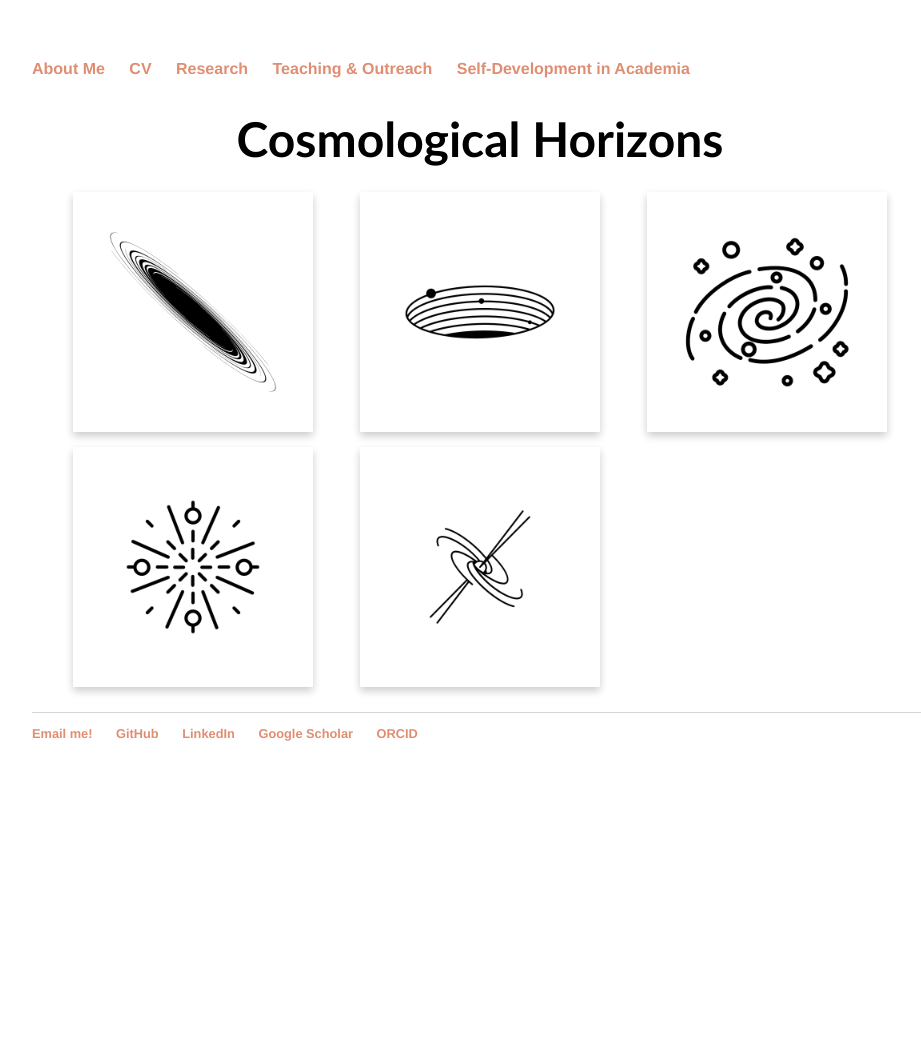
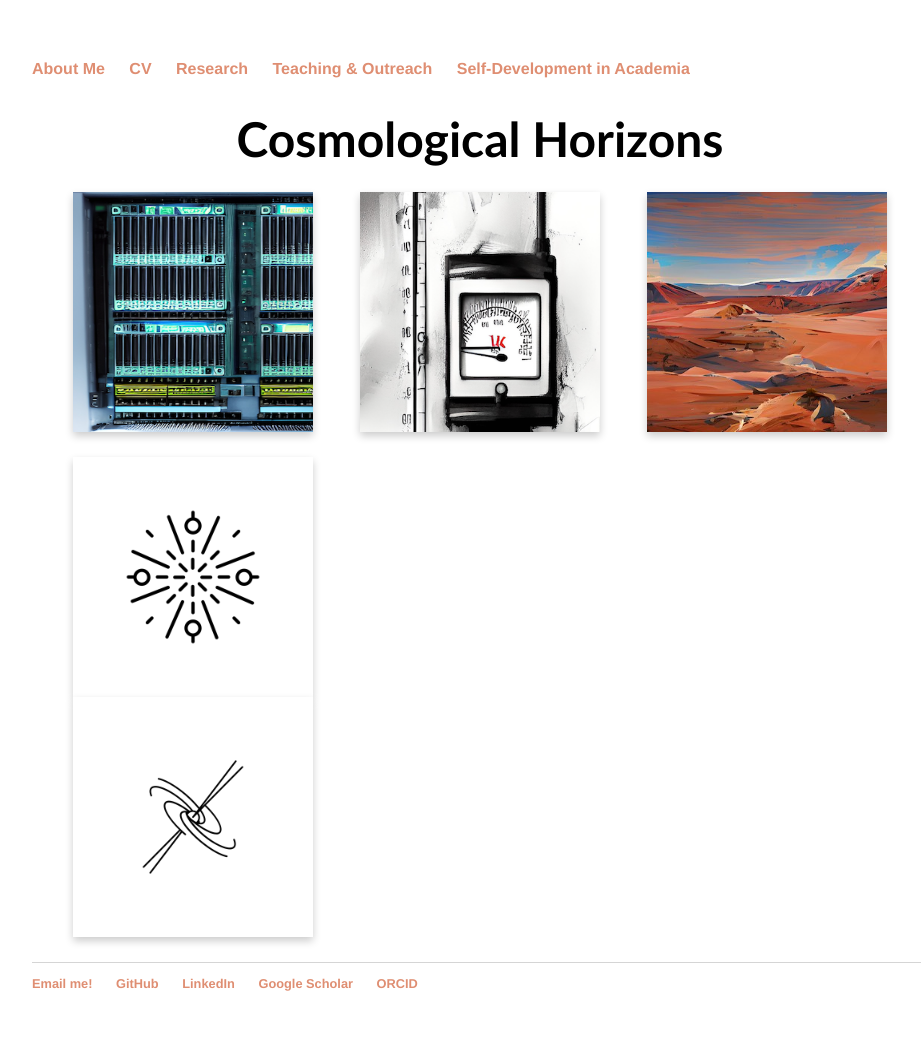
Before and after one commit to sanahabhimani/sanahabhimani.github.io, a Jekyll site: the page built from research/index.html, in a window 1280 px wide. Shown: the whole page, without its empty margins (160-1081 px from the left). Built offline with Jekyll 4.4.1, drawn with Linux system fonts in a browser that asks for light colours; before the commit the page ends 900 px from its top, so only the background shows below that.

Commit message:
update research page art

```diff
--- a/research/index.html
+++ b/research/index.html
@@ -55,7 +55,7 @@
 	  justify-items: center;
 	  align-items: center;
 	  column-gap: 15px;
-	  row-gap:  15px;
+	  row-gap:  25px;
 	  padding: 25px;
 	}
 
@@ -110,7 +110,7 @@
 	}
 
 	h2 {
-  	font-size: 20px;
+  	font-size: 18px;
 	}
 
 </style>
@@ -128,13 +128,12 @@
       <div class="flip-card">
         <div class="flip-card-inner">
           <div class="flip-card-front">
-            <img src="dmhalo.png" style="width:100%" title="Gravitational Waves" alt="Inflation">
-            <!-- <img src="img/heroes_thumbnail/heroes_thumbnail_large/abaddon_lg.png" alt="Avatar" style="width:120px;height:120px;" />  -->
+            <img src="socs.png" style="width:100%" title="DAQ Software Dev" alt="SOCS">
           </div>
           <div class="flip-card-back">
-	    <h2>Dark Matter Haloes</h2>
-            <p style="text-align:left"><b>Code</b>: <a href="https://github.com/simonsobs/socs">SOCS</a> (OCS)</p>
-	    <p style="text-align:justify"> FIX: Info here</p>
+	    <h2>Simons Observatory Site DAQ Software Development</h2>
+            <p style="text-align:left">Contribute to data acquisition software development for critical site agents for SO; see <a href="https://github.com/simonsobs/socs">SOCS</a> FIX: Check if private repo</p>
+	    <p style="text-align:justify"> </p>
           </div>
         </div>
       </div>
@@ -144,14 +143,13 @@
       <div class="flip-card">
         <div class="flip-card-inner">
           <div class="flip-card-front">
-            <img src="blackhole.png" style="width:100%" title="Black Hole" alt="PBH">
+            <img src="sensors.png" style="width:100%" title="Thermometers for the Simons Observatory" alt="therm">
             <!-- <img src="img/heroes_thumbnail/heroes_thumbnail_large/axe_lg.png" alt="Avatar" style="width:120px;height:120px;" /> -->
           </div>
           <div class="flip-card-back">
-	    <h2>Primordial Black Holes</h2>
-            <p style="text-align:left"><b>Code</b>: Mathematica</p>
-	    <p style="text-align:justify"> Calculated gravitational wave signatures of primorial black hole mergers in the early universe.</p>
-          </div>
+	    <h2>Thermometry for SO</h2>
+            <p style="text-align:left"><b>Buzz Words</b>: Python, Soldering, continuity testing, DR shenanigans</p>
+	    <p style="text-align:justify"> Constructed ~280 temperature sensors to map Simons Observatory (SO) detector fluctuations. </p>       </div>
         </div>
       </div>
 
@@ -160,13 +158,12 @@
       <div class="flip-card">
         <div class="flip-card-inner">
           <div class="flip-card-front">
-            <img src="galaxy.png" style="width:100%" title="Galaxy" alt="Boas">
-            <!-- <img src="img/heroes_thumbnail/heroes_thumbnail_large/beastmaster_lg.png" alt="Avatar" style="width:120px;height:120px;" /> -->
+            <img src="atacama.png" style="width:100%" title="SO Deployment" alt="SO">
           </div>
           <div class="flip-card-back">
-	    <h2>Galaxy Bias</h2>
-            <p style="text-align:left"><b>Code</b>: C/C++</p>
-	    <p style="text-align:justify"> Made mock data to test bispectrum and power spectrum analysis code being developed for <a href="https://www.desi.lbl.gov/">DESI.</a></p>
+	    <h2>SO Deployment</h2>
+            <p style="text-align:left"><b>Part of the deployment team for commissioning SO</p>
+	    <p style="text-align:justify"> FIX: add more; just not sure what yet</p>
           </div>
         </div>
       </div>
```
Also changed, not shown: research/atacama.png (added), research/hkanalysis.png (added), research/sensors.png (added), research/socs.png (added), 1 other file.
